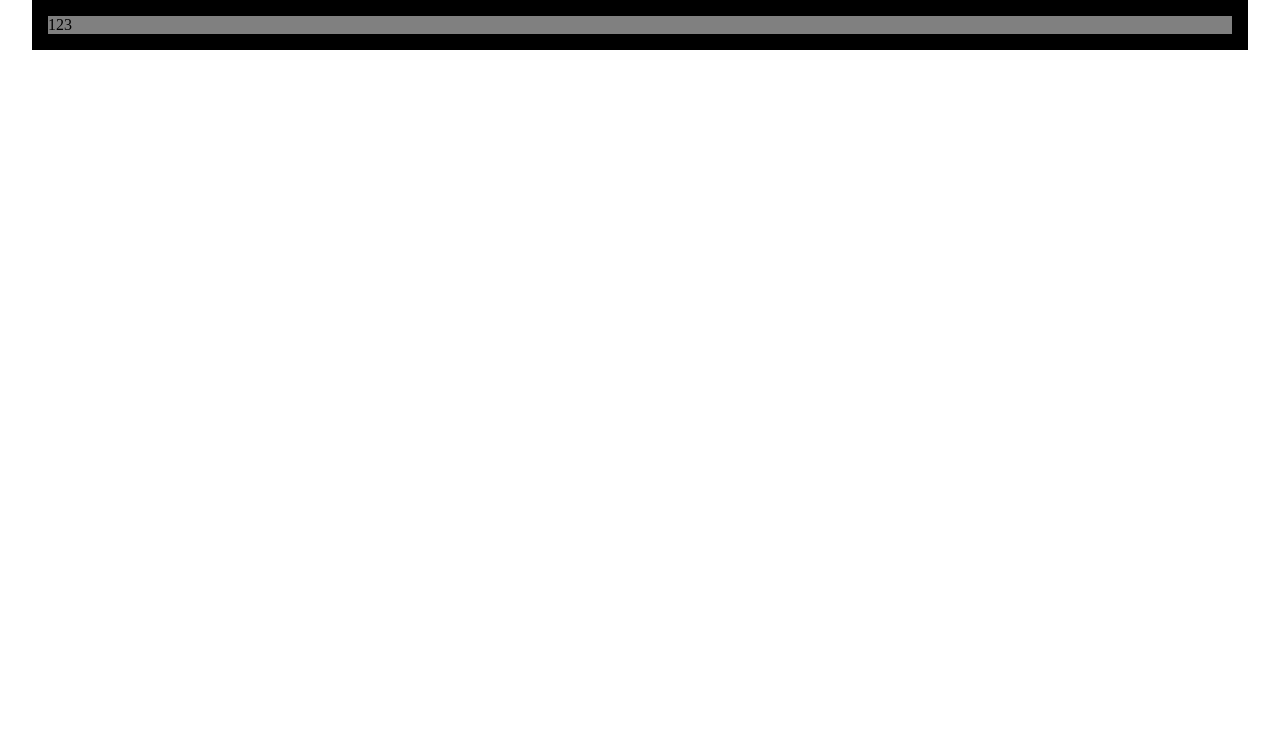
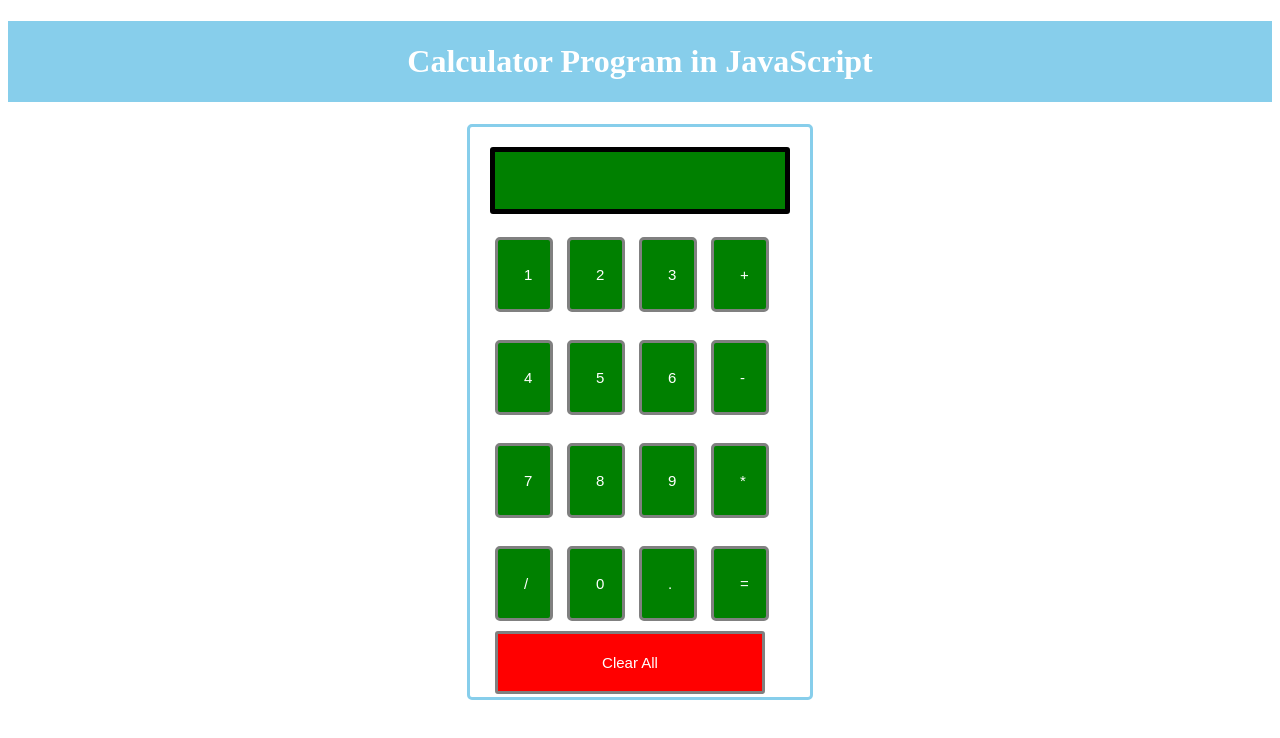
Before and after one commit to 1080444-Airto/calculator, a plain HTML site: page index.html in a window 1280 px wide. Drawn offline with Linux system fonts and the light colour scheme.

Commit message:
created calculator

```diff
--- a/index.html
+++ b/index.html
@@ -1,15 +1,114 @@
+<!-- Create a simple Program to build the Calculator in JavaScript using with HTML and CSS web languages. -->
 <!DOCTYPE html>
-<html lang="en">
+<html lang = "en">
 <head>
-    <meta charset="UTF-8">
-    <meta name="viewport" content="width=device-width, initial-scale=1.0">
-    <link rel="stylesheet" href="style.css">
-    <title>Document</title>
+<title> JavaScript Calculator </title>
+<link rel="manifest" href="src/manifest.json">
+
+<style>
+h1 {
+    text-align: center;
+    padding: 22px;
+    background-color: skyblue;
+    color: white;
+    }
+
+#clear{
+width: 270px;
+border: 3px solid gray;
+    border-radius: 3px;
+    padding: 20px;
+    background-color: red;
+}
+
+.formstyle
+{
+width: 300px;
+height: 530px;
+margin: auto;
+border: 3px solid skyblue;
+border-radius: 5px;
+padding: 20px;
+}
+
+
+
+input
+{
+width: 20px;
+background-color: green;
+color: white;
+border: 3px solid gray;
+    border-radius: 5px;
+    padding: 26px;
+    margin: 5px;
+    font-size: 15px;
+}
+
+
+#calc{
+width: 250px;
+border: 5px solid black;
+    border-radius: 3px;
+    padding: 20px;
+    margin: auto;
+}
+
+</style>
+
 </head>
 <body>
-    <div class="calculator">
-        <p class="">123</p>
 
-    </div>
+<h1> Calculator Program in JavaScript </h1>
+<div class= "formstyle">
+<form name = "form1">
+
+    <!-- This input box shows the button pressed by the user in calculator. -->
+  <input id = "calc" type ="text" name = "answer"> <br> <br>
+  <!-- Display the calculator button on the screen. -->
+  <!-- onclick() function display the number prsses by the user. -->
+  <input type = "button" value = "1" onclick = "form1.answer.value += '1' ">
+  <input type = "button" value = "2" onclick = "form1.answer.value += '2' ">
+  <input type = "button" value = "3" onclick = "form1.answer.value += '3' ">
+   <input type = "button" value = "+" onclick = "form1.answer.value += '+' ">
+  <br> <br>
+
+  <input type = "button" value = "4" onclick = "form1.answer.value += '4' ">
+  <input type = "button" value = "5" onclick = "form1.answer.value += '5' ">
+  <input type = "button" value = "6" onclick = "form1.answer.value += '6' ">
+  <input type = "button" value = "-" onclick = "form1.answer.value += '-' ">
+  <br> <br>
+
+  <input type = "button" value = "7" onclick = "form1.answer.value += '7' ">
+  <input type = "button" value = "8" onclick = "form1.answer.value += '8' ">
+  <input type = "button" value = "9" onclick = "form1.answer.value += '9' ">
+  <input type = "button" value = "*" onclick = "form1.answer.value += '*' ">
+  <br> <br>
+
+
+  <input type = "button" value = "/" onclick = "form1.answer.value += '/' ">
+  <input type = "button" value = "0" onclick = "form1.answer.value += '0' ">
+    <input type = "button" value = "." onclick = "form1.answer.value += '.' ">
+    <!-- When we click on the '=' button, the onclick() shows the sum results on the calculator screen. -->
+  <input type = "button" value = "=" onclick = "form1.answer.value = eval(form1.answer.value) ">
+  <br>
+  <!-- Display the Cancel button and erase all data entered by the user. -->
+  <input type = "button" value = "Clear All" onclick = "form1.answer.value = ' ' " id= "clear" >
+  <br>
+
+</form>
+</div>
+<script>
+    if ("serviceWorker" in navigator) {
+        console.log("Service Worker supported");
+        navigator.serviceWorker.register("./sw.js").then(ServiceWorkerRegistration => {
+            console.log("SW Registered");
+            console.log(ServiceWorkerRegistration);
+        }).catch(error => {
+            console.log("SW Registration failed");
+            console.log(error);
+        })
+    }
+</script>
 </body>
 </html>
--- a/style.css
+++ /dev/null
@@ -1,11 +0,0 @@
-*{
-    padding: 0;
-    margin: 0;
-    box-sizing: border-box;
-}
-
-.calculator{
-    background-color: gray;
-    border: 1rem solid black;
-    margin: 0 2rem;
-}
```
